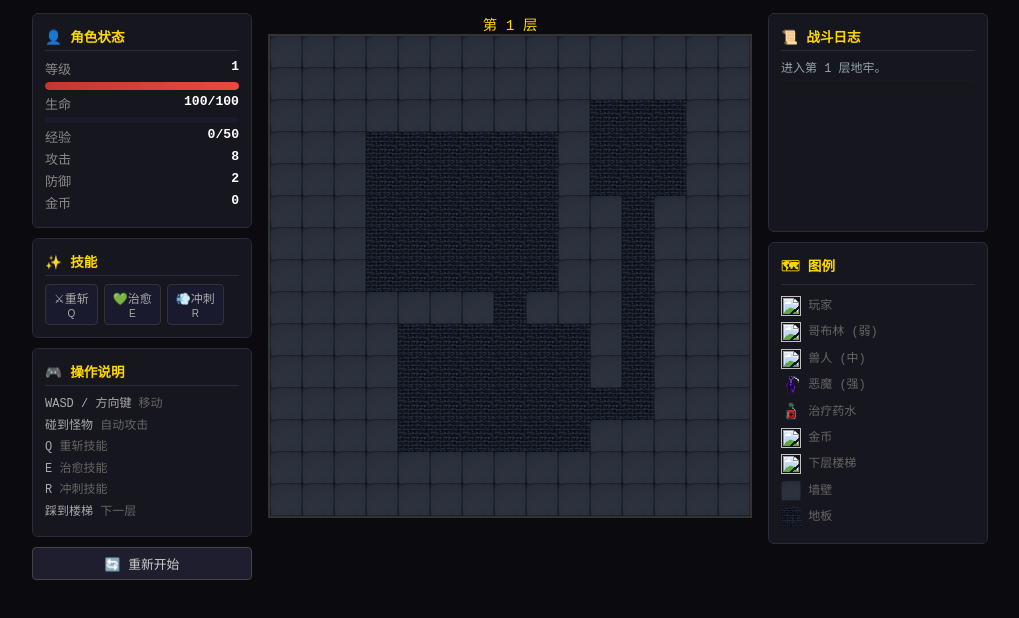
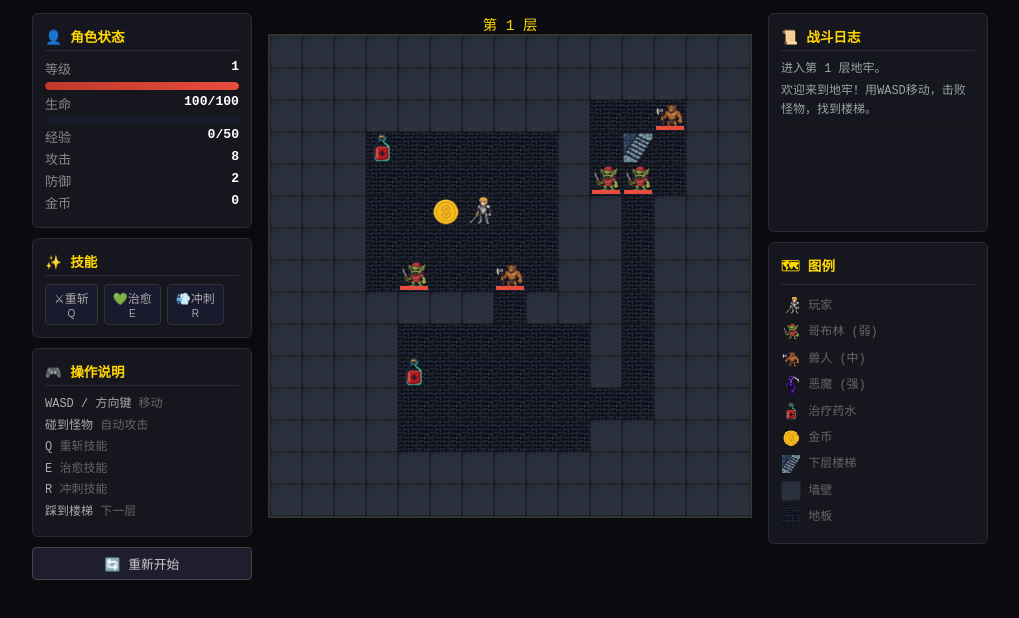
Before and after one commit to wuxiaorenshu/dungeon-crawler-game, a plain HTML site: page 代码/dungeon.html in a window 1280 px wide. Shown: the part 88-706 px from the top of the page, without its empty margins (130-1149 px from the left). Drawn offline with Linux system fonts and the light colour scheme.

Commit message:
Add files via upload

```diff
--- a/代码/dungeon.html
+++ b/代码/dungeon.html
@@ -96,13 +96,13 @@
     <div class="card">
       <h3>🗺 图例</h3>
       <div class="controls" style="line-height:2.2">
-        <img src="player..png" width="20" height="20" style="vertical-align:middle;image-rendering:pixelated"> 玩家<br>
-        <img src="goblin..png" width="20" height="20" style="vertical-align:middle;image-rendering:pixelated"> 哥布林 (弱)<br>
-        <img src="orc..png"    width="20" height="20" style="vertical-align:middle;image-rendering:pixelated"> 兽人 (中)<br>
-        <img src="demon.png"  width="20" height="20" style="vertical-align:middle;image-rendering:pixelated"> 恶魔 (强)<br>
-        <img src="heal..png"   width="20" height="20" style="vertical-align:middle;image-rendering:pixelated"> 治疗药水<br>
-        <img src="gold..png"   width="20" height="20" style="vertical-align:middle;image-rendering:pixelated"> 金币<br>
-        <img src="stair..png"  width="20" height="20" style="vertical-align:middle;image-rendering:pixelated"> 下层楼梯<br>
+        <img src="player.png"  width="20" height="20" style="vertical-align:middle;image-rendering:pixelated"> 玩家<br>
+        <img src="goblin.png"  width="20" height="20" style="vertical-align:middle;image-rendering:pixelated"> 哥布林 (弱)<br>
+        <img src="orc.png"     width="20" height="20" style="vertical-align:middle;image-rendering:pixelated"> 兽人 (中)<br>
+        <img src="demon.png"   width="20" height="20" style="vertical-align:middle;image-rendering:pixelated"> 恶魔 (强)<br>
+        <img src="heal.png"    width="20" height="20" style="vertical-align:middle;image-rendering:pixelated"> 治疗药水<br>
+        <img src="gold.png"    width="20" height="20" style="vertical-align:middle;image-rendering:pixelated"> 金币<br>
+        <img src="stair.png"   width="20" height="20" style="vertical-align:middle;image-rendering:pixelated"> 下层楼梯<br>
         <img src="wall.png"    width="20" height="20" style="vertical-align:middle;image-rendering:pixelated"> 墙壁<br>
         <img src="floor.png"   width="20" height="20" style="vertical-align:middle;image-rendering:pixelated"> 地板<br>
       </div>
@@ -124,13 +124,13 @@
 const IMG_SRCS = {
   wall:   'wall.png',
   floor:  'floor.png',
-  stair:  'stair..png',
-  heal:   'heal..png',
-  gold:   'gold..png',
-  goblin: 'goblin..png',
-  orc:    'orc..png',
+  stair:  'stair.png',
+  heal:   'heal.png',
+  gold:   'gold.png',
+  goblin: 'goblin.png',
+  orc:    'orc.png',
   demon:  'demon.png',
-  player: 'player..png',
+  player: 'player.png',
 };
 let imgsLoaded = false;
 
```
Also changed, not shown: 代码/heal.png (added).
